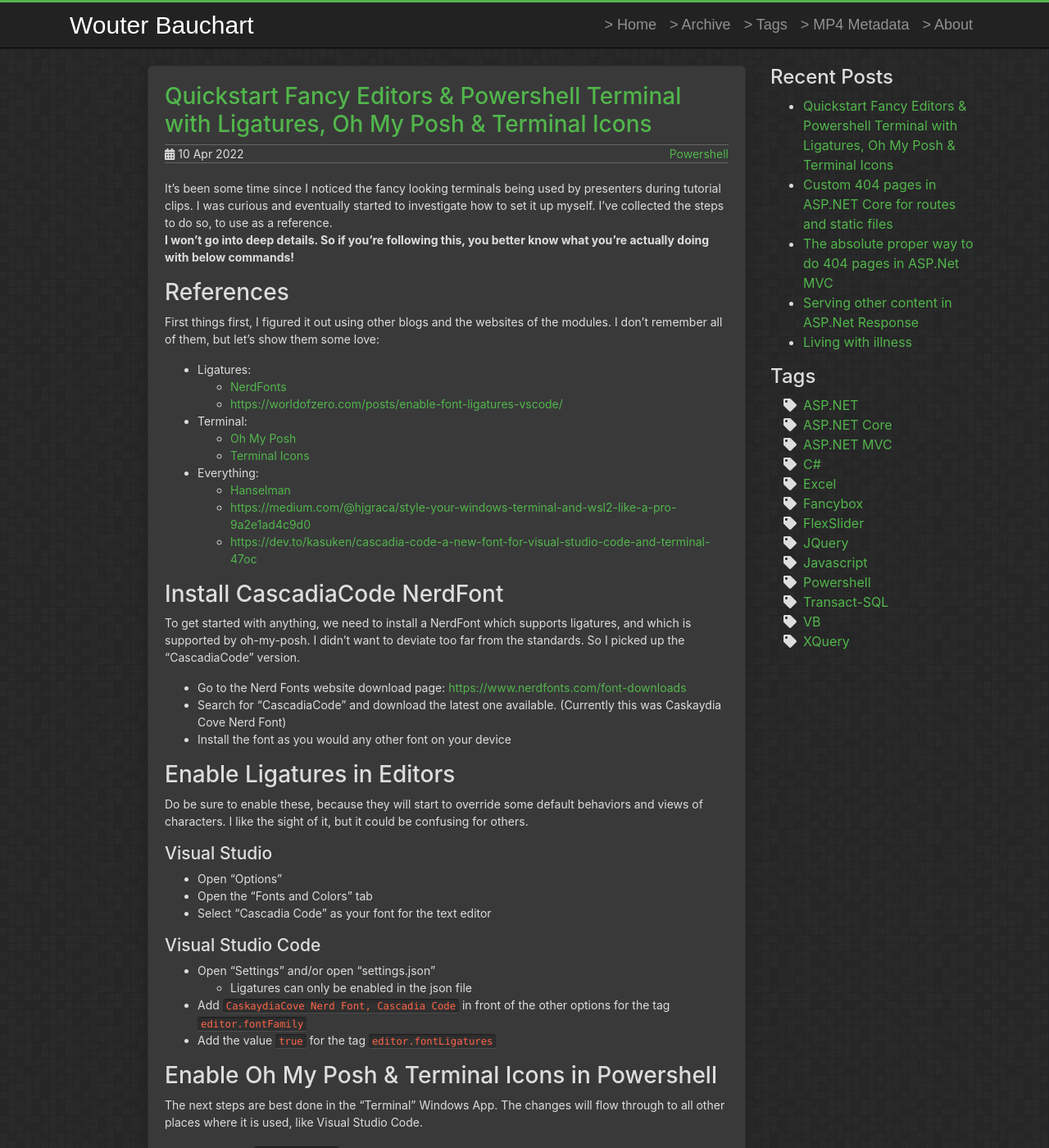
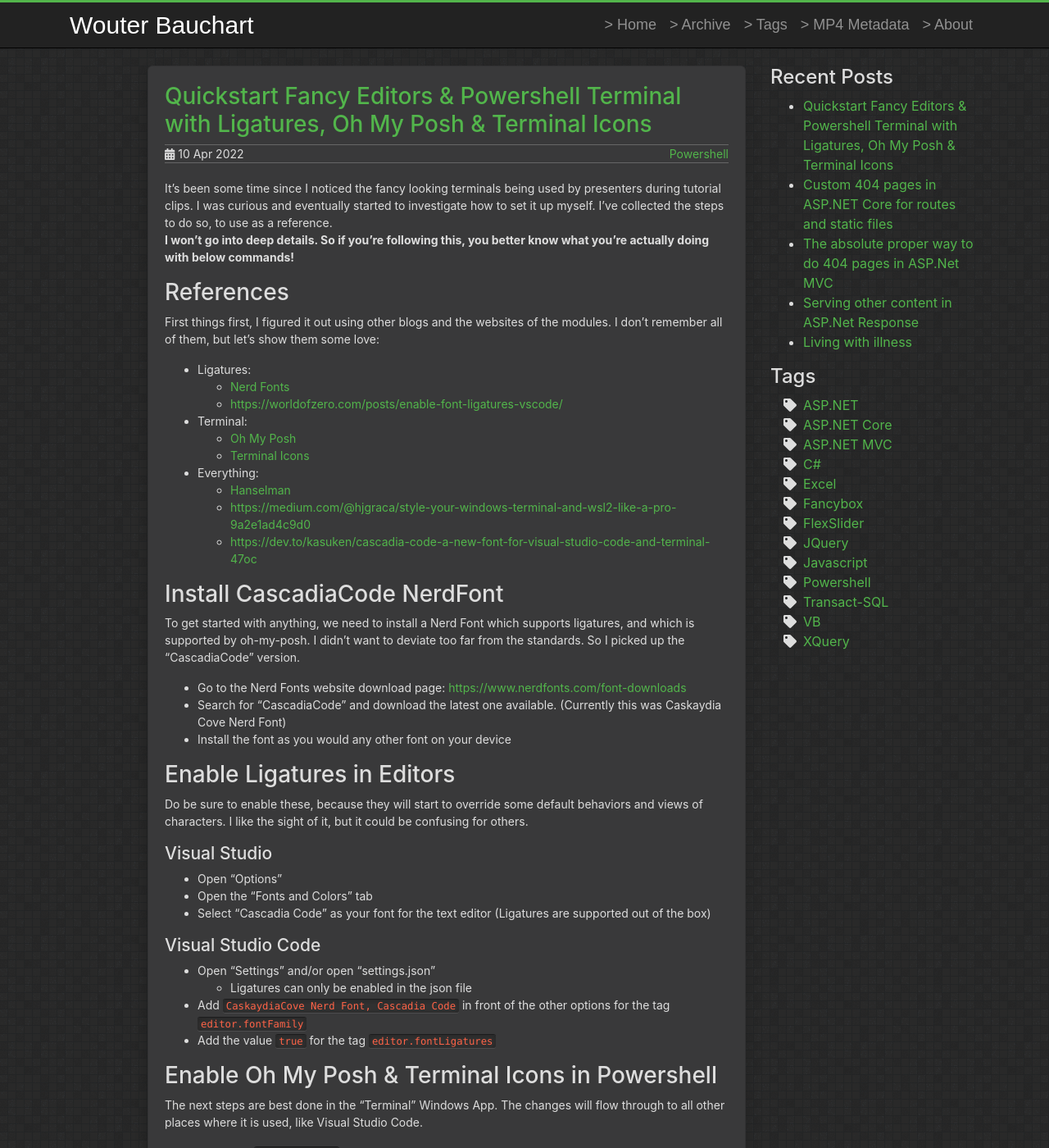
Before and after one commit to WouterBau/WouterBau.github.io, a Jekyll site: the page built from _posts/2021-04-10-quickstart-ligatures-oh-my-posh-terminal-icons.md, in a window 1280 px wide and 1400 px high. Shown: the whole window at 82% size. Built offline with Jekyll 4.4.1, drawn with Linux system fonts in a browser that asks for light colours.

Commit message:
Correct typo in last post

```diff
--- a/_posts/2021-04-10-quickstart-ligatures-oh-my-posh-terminal-icons.md
+++ b/_posts/2021-04-10-quickstart-ligatures-oh-my-posh-terminal-icons.md
@@ -15,7 +15,7 @@
 First things first, I figured it out using other blogs and the websites of the modules. I don't remember all of them, but let's show them some love:
 
 - Ligatures:
-    - [NerdFonts](https://www.nerdfonts.com/){:target="_blank"}
+    - [Nerd Fonts](https://www.nerdfonts.com/){:target="_blank"}
     - [https://worldofzero.com/posts/enable-font-ligatures-vscode/](https://worldofzero.com/posts/enable-font-ligatures-vscode/){:target="_blank"}
 - Terminal:
     - [Oh My Posh](https://github.com/JanDeDobbeleer/oh-my-posh){:target="_blank"}
@@ -26,7 +26,7 @@
     - [https://dev.to/kasuken/cascadia-code-a-new-font-for-visual-studio-code-and-terminal-47oc](https://dev.to/kasuken/cascadia-code-a-new-font-for-visual-studio-code-and-terminal-47oc){:target="_blank"}
 
 # Install CascadiaCode NerdFont
-To get started with anything, we need to install a NerdFont which supports ligatures, and which is supported by oh-my-posh. I didn't want to deviate too far from the standards. So I picked up the "CascadiaCode" version.
+To get started with anything, we need to install a Nerd Font which supports ligatures, and which is supported by oh-my-posh. I didn't want to deviate too far from the standards. So I picked up the "CascadiaCode" version.
 
 - Go to the Nerd Fonts website download page: [https://www.nerdfonts.com/font-downloads](https://www.nerdfonts.com/font-downloads){:target="_blank"}
 - Search for "CascadiaCode" and download the latest one available. (Currently this was Caskaydia Cove Nerd Font)
@@ -38,7 +38,7 @@
 ## Visual Studio
 - Open "Options"
 - Open the "Fonts and Colors" tab
-- Select "Cascadia Code" as your font for the text editor
+- Select "Cascadia Code" as your font for the text editor (Ligatures are supported out of the box)
 
 ## Visual Studio Code
 - Open "Settings" and/or open "settings.json"
```
